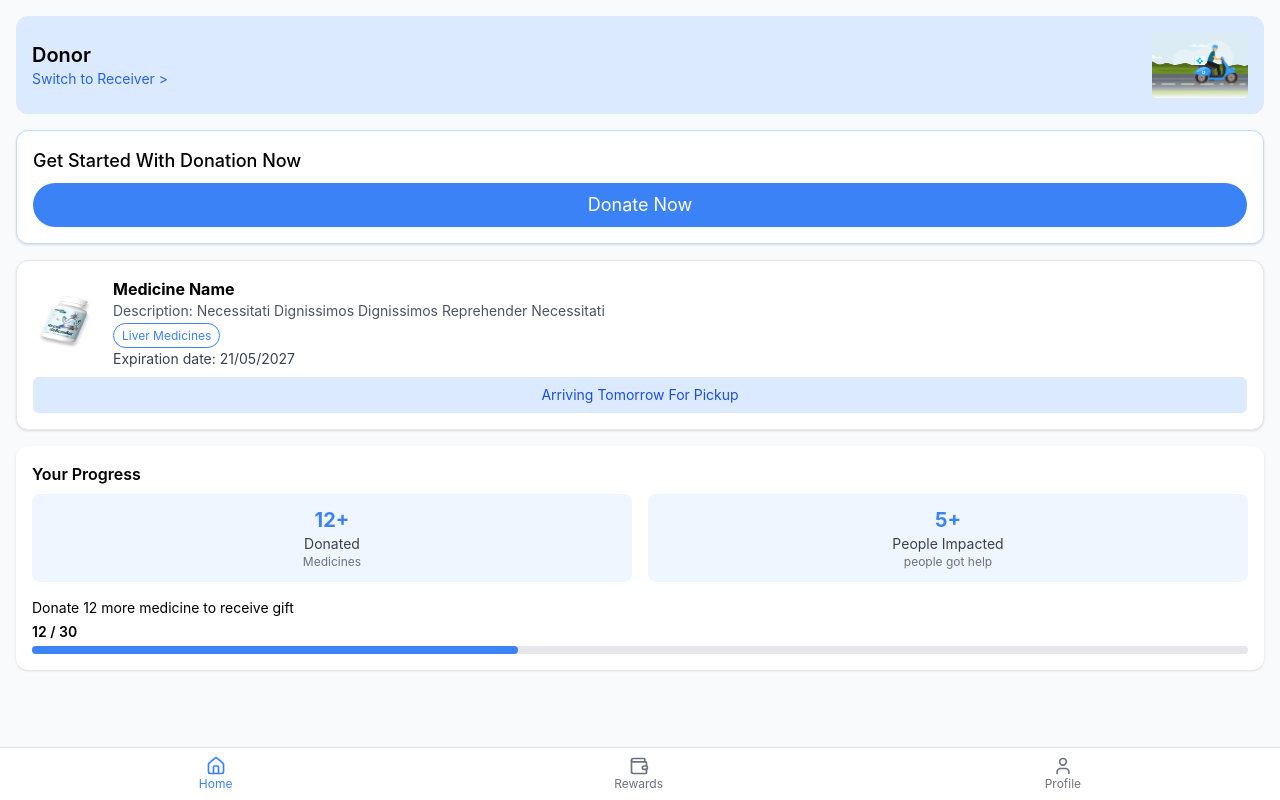
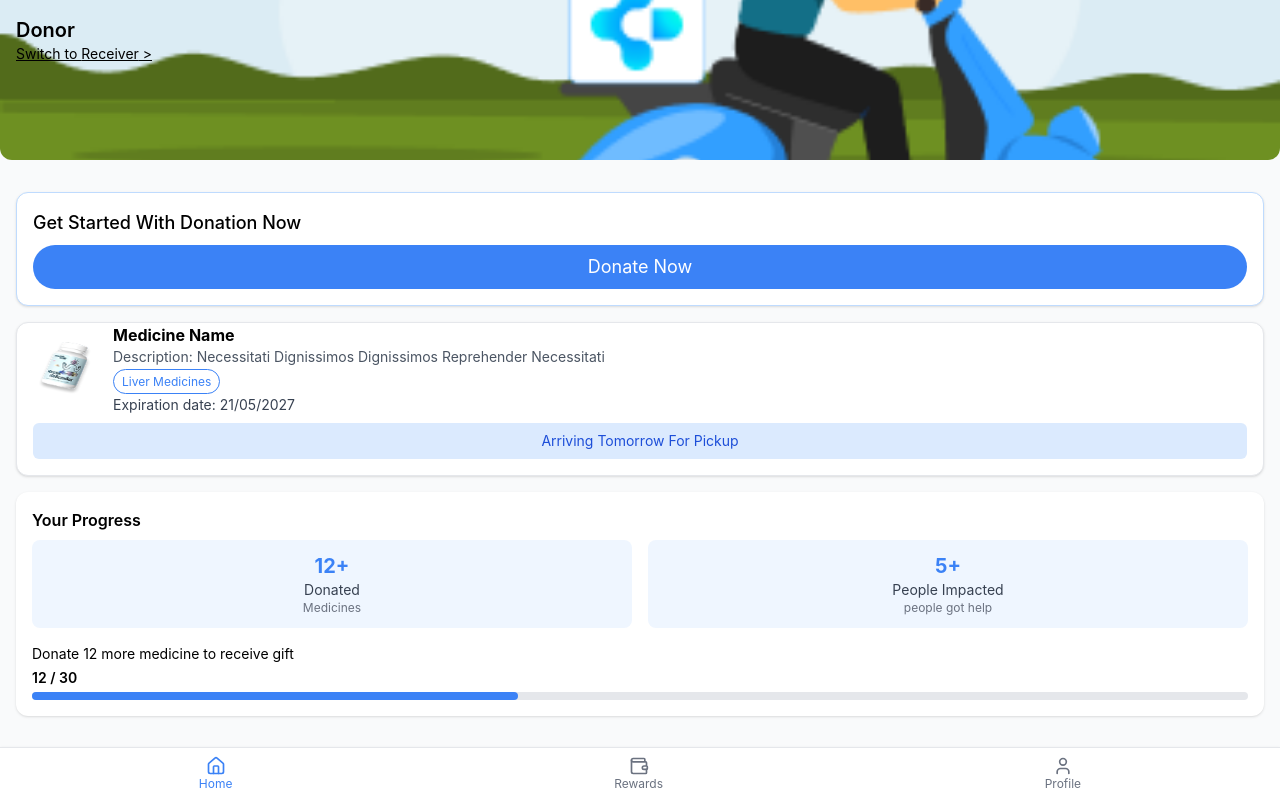
Before and after one commit to Sankey1705/MedShare, a React (Create React App) app: page /donor in a window 1280 px wide. Built offline with nearby package versions, Linux system fonts and the light colour scheme.

Commit message:
make switch user working and certain css to remove extra gap

```diff
--- a/src/component/DonateCard.jsx
+++ b/src/component/DonateCard.jsx
@@ -1,12 +1,14 @@
 import React from 'react';
 
 const DonateCard = () => (
-  <div className="bg-white rounded-xl p-4 shadow mb-4 border border-blue-200">
+
+    <div className=" bg-white rounded-xl p-4 shadow mb-4 border border-blue-200 ">
     <h3 className="text-lg font-medium mb-2">Get Started With Donation Now</h3>
     <button className="w-full bg-blue-500 text-white py-2 rounded-full text-lg hover:bg-blue-600">
       Donate Now
     </button>
   </div>
+
 );
 
 export default DonateCard;
--- a/src/component/Header.jsx
+++ b/src/component/Header.jsx
@@ -1,13 +1,28 @@
 import React from 'react';
+import { useNavigate } from 'react-router-dom';
 
-const Header = ({ userType, switchTo, bikeImage }) => (
-  <div className="flex justify-between items-center bg-blue-100 p-4 rounded-xl mb-4">
-    <div>
-      <h2 className="text-xl font-semibold">{userType}</h2>
-      <p className="text-blue-600 text-sm">Switch to {switchTo} &gt;</p>
+const Header = ({ userType, switchTo, bikeImage }) => {
+  const navigate = useNavigate();
+
+  return (
+    <div
+      className="w-full h-40 bg-blue-100 bg-cover bg-right relative rounded-b-xl"
+      style={{
+        backgroundImage: `url(${bikeImage})`,
+      }}
+    >
+      <div className="absolute inset-0  bg-opacity-70 rounded-b-xl" />
+      <div className="relative z-10 px-4 py-4">
+        <h2 className="text-xl font-semibold text-black">{userType}</h2>
+        <p
+          className="text-black text-sm cursor-pointer underline"
+          onClick={() => navigate('/')}
+        >
+          Switch to {switchTo} &gt;
+        </p>
+      </div>
     </div>
-    <img src={bikeImage} alt="bike" className="w-24 h-auto" />
-  </div>
-);
+  );
+};
 
 export default Header;
--- a/src/component/MedicineCard.jsx
+++ b/src/component/MedicineCard.jsx
@@ -1,7 +1,7 @@
 import React from 'react';
 
 const MedicineCard = ({ name, description, tag, expiry, image }) => (
-  <div className="bg-white p-4 rounded-xl shadow mb-4 border">
+  <div className="bg-white px-4 pb-4 rounded-xl shadow mb-4 border">
     <div className="flex items-center">
       <img src={image} alt="medicine" className="w-16 h-16 mr-4" />
       <div>
--- a/src/pages/DonorPage.jsx
+++ b/src/pages/DonorPage.jsx
@@ -10,9 +10,9 @@ import medicineImg from '../asset/medicine.png';
 
 const DonorPage = () => {
   return (
-    <div className="min-h-screen flex flex-col justify-between bg-gray-50">
-      <div className="p-4">
-        <Header userType="Donor" switchTo="Receiver" bikeImage={bikeImg} />
+    <div className="min-h-screen flex flex-col bg-gray-50 ">
+      <Header userType="Donor" switchTo="Receiver" bikeImage={bikeImg} />
+      <div className="p-4 mt-4 flex-grow">
         <DonateCard />
         <MedicineCard
           name="Medicine Name"
```
Also changed, not shown: src/index.css (line endings or trailing spaces).
